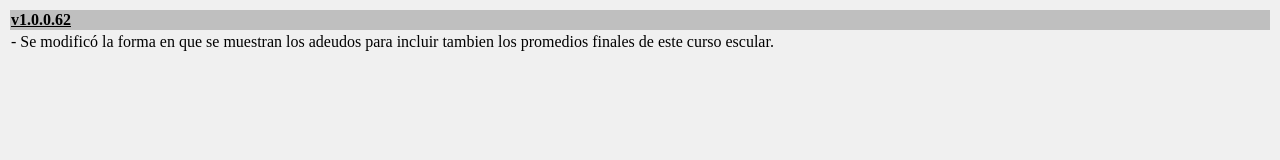
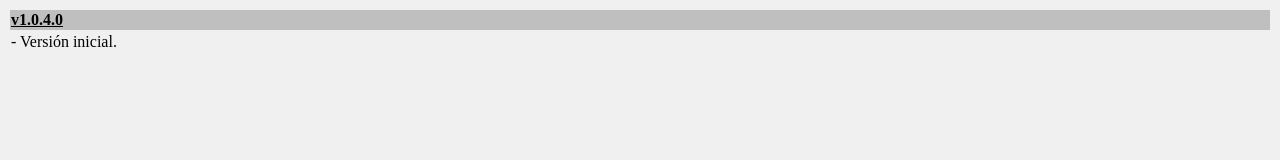
Before and after one commit to Hexa88/Hexa88.github.io, a plain HTML site: page index.html in a window 1280 px wide. Drawn offline with Linux system fonts and the light colour scheme.

Commit message:
initial release

```diff
--- a/MOIRAUpdater.xml
+++ b/MOIRAUpdater.xml
@@ -1,6 +1,6 @@
 <?xml version="1.0" encoding="utf-8"?>
 <item>
-  <version>1.0.3</version>
+  <version>1.0.4</version>
   <url>https://github.com/Hexa88/hexa88.github.io/raw/master/Installer.msi</url>
   <changelog>https://hexa88.github.io/</changelog>
   <mandatory>true</mandatory>
--- a/index.html
+++ b/index.html
@@ -8,12 +8,12 @@
 <body style="background-color:#F0F0F0">
     <table style="width:100%;">
         <tr>
-            <td style="text-decoration: underline; font-weight: bold; background-color: #bfbfbf">v1.0.0.62</td>
+            <td style="text-decoration: underline; font-weight: bold; background-color: #bfbfbf">v1.0.4.0</td>
 
         </tr>
         <tr>
             <td>
-                - Se modificó la forma en que se muestran los adeudos para incluir tambien los promedios finales de este curso escular.
+                - Versión inicial.
 
             </td>
         </tr>
```
